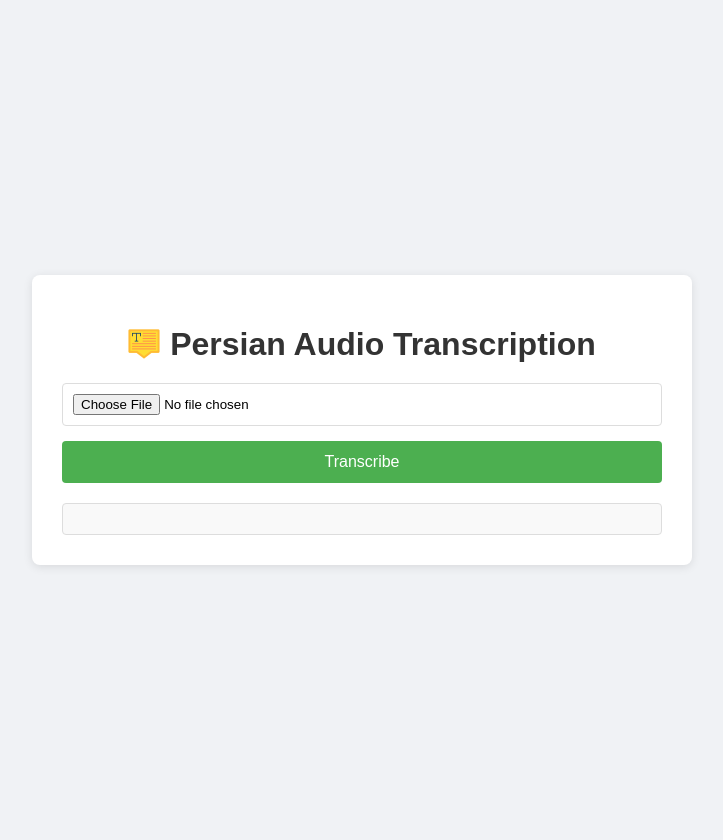
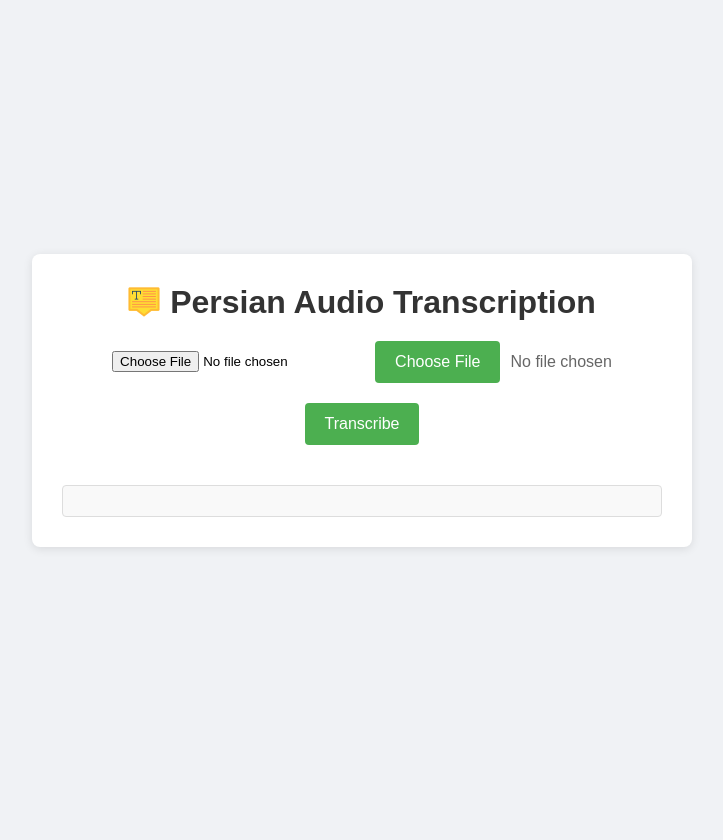
Before and after one commit to hossjar/Tooti_Transcriber, a Flask app: page / in a window 1280 px wide. Shown: the whole page, without its empty margins (278-1001 px from the left). After the commit the page ends 549 px from the top, so only its background shows below. Run offline with Flask 3, Linux system fonts and the light colour scheme.

Commit message:
Rewriting, lost the code

```diff
--- a/requiremnts.txt
+++ b/requiremnts.txt
@@ -1,3 +1,4 @@
 flask
 speechmatics-python
 httpx
+python-dotenv
--- a/templates/upload.html
+++ b/templates/upload.html
@@ -3,14 +3,14 @@
 <head>
     <meta charset="UTF-8">
     <meta name="viewport" content="width=device-width, initial-scale=1.0">
-    <title>AI Audio Transcription</title>
+    <title>Persian Audio Transcription</title>
     <link rel="icon" type="image/png" href="{{ url_for('static', filename='favicon.png') }}">
     <style>
         body {
             font-family: 'Arial', sans-serif;
             background-color: #f0f2f5;
             margin: 0;
-            padding: 20px;
+            padding: 0;
             display: flex;
             justify-content: center;
             align-items: center;
@@ -23,93 +23,124 @@
             padding: 30px;
             width: 90%;
             max-width: 600px;
+            display: flex;
+            flex-direction: column;
+            align-items: center;
+        }
+        .header {
+            display: flex;
+            align-items: center;
+            justify-content: center;
+            gap: 10px;
+            margin-bottom: 20px;
+        }
+        .header-icon {
+            width: 32px;
+            height: 32px;
         }
         h1 {
             color: #333;
-            text-align: center;
+            margin: 0;
+        }
+        .file-input-container {
+            display: flex;
+            align-items: center;
+            justify-content: center;
+            gap: 10px;
             margin-bottom: 20px;
         }
-        form {
-            display: flex;
-            flex-direction: column;
-            gap: 15px;
-        }
-        input[type="file"] {
-            border: 1px solid #ddd;
-            padding: 10px;
-            border-radius: 4px;
-        }
-        input[type="submit"] {
+        .file-input-button {
             background-color: #4CAF50;
             color: white;
             border: none;
-            padding: 12px;
+            padding: 12px 20px;
             border-radius: 4px;
             cursor: pointer;
             font-size: 16px;
             transition: background-color 0.3s;
         }
-        input[type="submit"]:hover {
+        .file-input-button:hover {
+            background-color: #45a049;
+        }
+        .file-input-label {
+            font-size: 16px;
+            color: #666;
+        }
+        .transcribe-button {
+            background-color: #4CAF50;
+            color: white;
+            border: none;
+            padding: 12px 20px;
+            border-radius: 4px;
+            cursor: pointer;
+            font-size: 16px;
+            transition: background-color 0.3s;
+            display: block;
+            margin: 0 auto 20px;
+        }
+        .transcribe-button:hover {
             background-color: #45a049;
         }
         #status, #timer {
             text-align: center;
-            margin-top: 20px;
             font-weight: bold;
+            margin-bottom: 10px;
         }
         #result {
-            margin-top: 20px;
             padding: 15px;
             border: 1px solid #ddd;
             border-radius: 4px;
             max-height: 300px;
             overflow-y: auto;
             background-color: #f9f9f9;
-        }
-        .header-container {
-            display: flex;
-            align-items: center;
-            justify-content: center;
-            gap: 10px;
-        }
-        .header-icon {
-            width: 32px;
-            height: 32px;
+            width: 100%;
+            box-sizing: border-box;
         }
     </style>
 </head>
 <body>
     <div class="container">
-        <div class="header-container">
+        <div class="header">
             <img src="{{ url_for('static', filename='header-icon.png') }}" alt="Transcription Icon" class="header-icon">
             <h1>Persian Audio Transcription</h1>
-        </div>        <form id="uploadForm">
+        </div>
+        <div class="file-input-container">
             <input type="file" name="file" accept=".wav,.mp3,.ogg" required>
-            <input type="submit" value="Transcribe">
-        </form>
+            <button type="button" class="file-input-button">Choose File</button>
+            <span class="file-input-label">No file chosen</span>
+        </div>
+        <button type="submit" class="transcribe-button">Transcribe</button>
         <div id="status"></div>
         <div id="timer"></div>
         <div id="result"></div>
     </div>
 
     <script>
-        const form = document.getElementById('uploadForm');
+        const fileInput = document.querySelector('input[type="file"]');
+        const fileInputButton = document.querySelector('.file-input-button');
+        const fileInputLabel = document.querySelector('.file-input-label');
+        const transcribeButton = document.querySelector('.transcribe-button');
         const status = document.getElementById('status');
         const timer = document.getElementById('timer');
         const result = document.getElementById('result');
         let startTime;
         let timerInterval;
 
-        function updateTimer() {
-            const elapsedTime = Math.floor((Date.now() - startTime) / 1000);
-            const minutes = Math.floor(elapsedTime / 60);
-            const seconds = elapsedTime % 60;
-            timer.textContent = `Time elapsed: ${minutes}m ${seconds}s`;
-        }
+        fileInputButton.addEventListener('click', () => {
+            fileInput.click();
+        });
 
-        form.addEventListener('submit', function(e) {
-            e.preventDefault();
-            const formData = new FormData(this);
+        fileInput.addEventListener('change', () => {
+            if (fileInput.files.length > 0) {
+                fileInputLabel.textContent = fileInput.files[0].name;
+            } else {
+                fileInputLabel.textContent = 'No file chosen';
+            }
+        });
+
+        transcribeButton.addEventListener('click', () => {
+            const formData = new FormData();
+            formData.append('file', fileInput.files[0]);
 
             status.textContent = 'File received. Starting transcription...';
             result.textContent = '';
@@ -138,6 +169,13 @@
                 result.textContent = 'Please try again later.';
             });
         });
+
+        function updateTimer() {
+            const elapsedTime = Math.floor((Date.now() - startTime) / 1000);
+            const minutes = Math.floor(elapsedTime / 60);
+            const seconds = elapsedTime % 60;
+            timer.textContent = `Time elapsed: ${minutes}m ${seconds}s`;
+        }
     </script>
 </body>
 </html>
```
